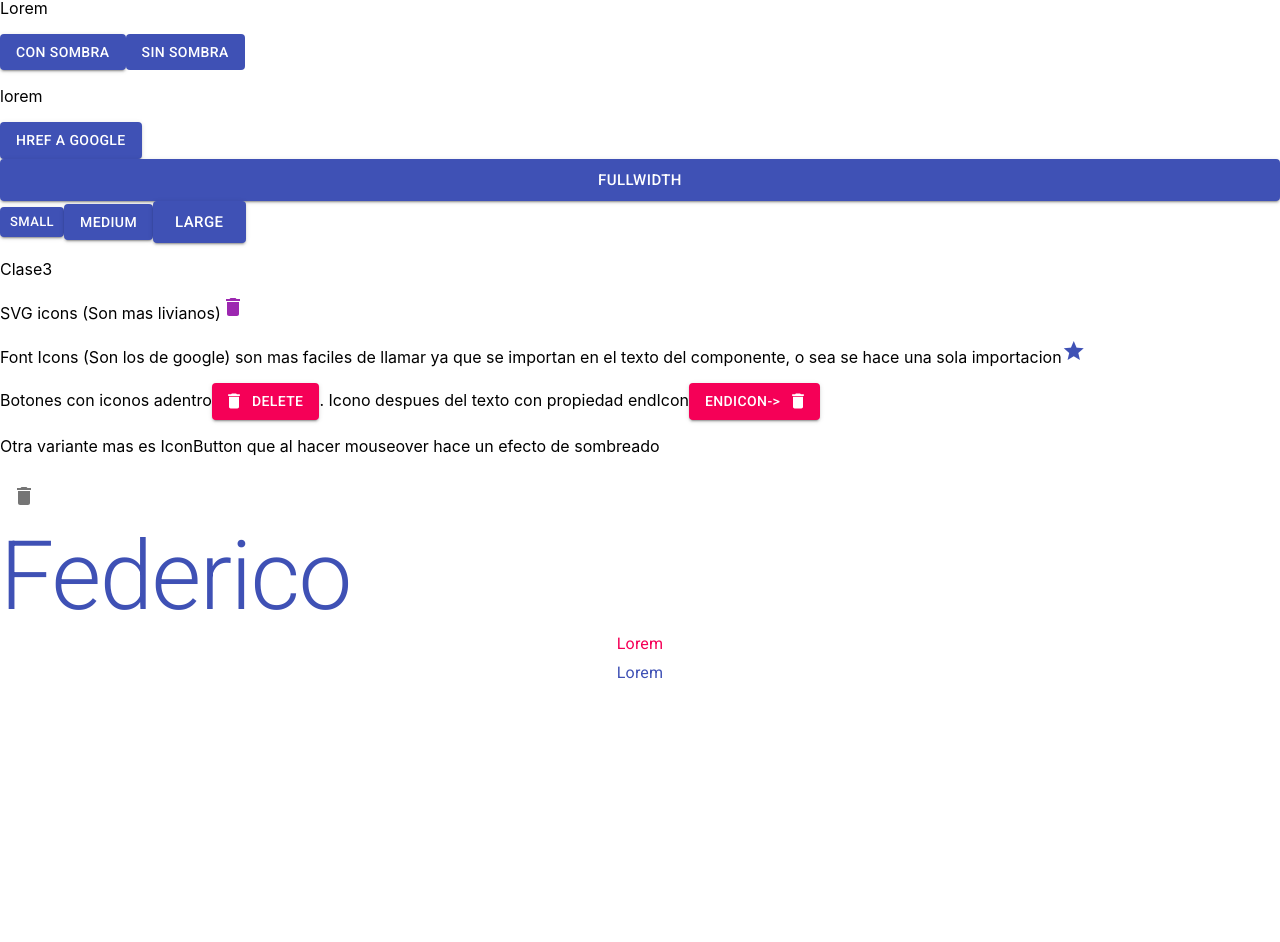
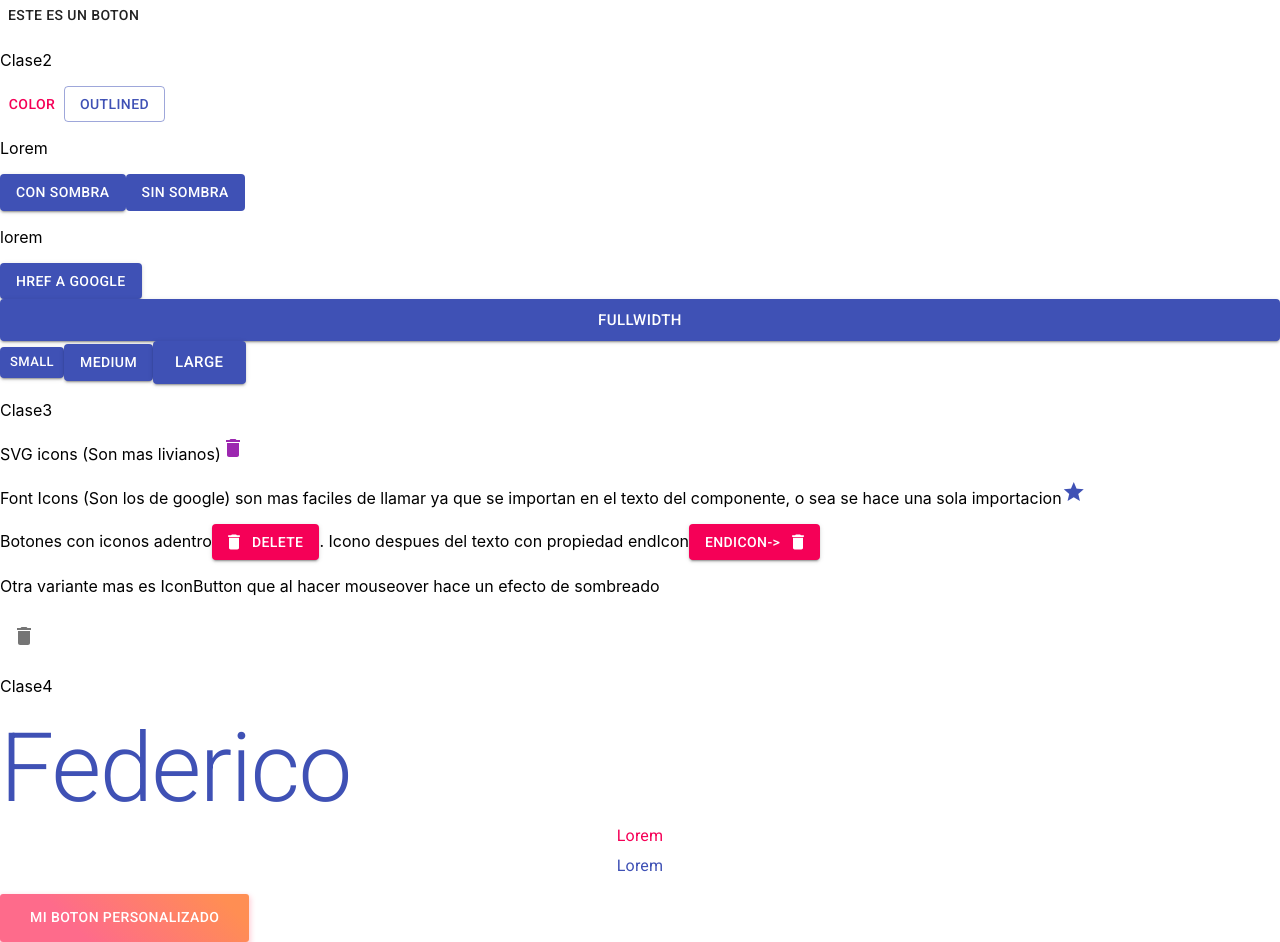
Before and after one commit to garipfederico/material_ui, a React (Create React App) app: page / in a window 1280 px wide. Shown: the part 55-997 px from the top of the page. Before the commit the page ends 800 px from the top, so only its background shows below. Built offline with nearby package versions, Linux system fonts and the light colour scheme.

Commit message:
Video5
Video5
Curso Material UI #05 MakeStyle CSS [ React js con Material Design ]
URL: https://www.youtube.com/watch?v=lyFf80D0ggY&list=PLPl81lqbj-4Kn-PRUvHuzh_591Euc3688&index=6
material-ui/styles
                           >Hook API

```diff
--- a/src/App.jsx
+++ b/src/App.jsx
@@ -5,98 +5,21 @@ import React from 'react'
 // import Button from '@material-ui/core/Button'
 //Son dos formas de importar distintas
 // import { Button } from '@material-ui/core/'
-import DeleteIcon from '@mui/icons-material/Delete';
-import { Button, Icon, IconButton } from '@material-ui/core'
+
+import Clase1 from './component/Clase1'
+import Clase2 from './component/Clase2'
+import Clase3 from './component/Clase3'
 import Clase4 from './component/Clase4'
+import Clase5 from './component/Clase5'
 
 function App() {
   return (
     <div>
-
-      <Button>Este es un boton</Button>
-
-
-      <Button color="secondary">
-        color
-      </Button>
-      <Button
-        color="primary"
-        variant="outlined"
-      >
-        outlined
-      </Button>
-      <p>Lorem</p>
-
-      <Button
-        color="primary"
-        variant="contained">
-        con sombra
-      </Button>
-
-      <Button
-        color="primary"
-        variant="contained"
-        disableElevation>
-        sin sombra
-      </Button>
-
-      <p>lorem</p>
-      <Button
-        color="primary"
-        variant="contained"
-        href="https://google.com">
-        href a google
-      </Button>
-      <Button
-        color="primary"
-        variant="contained"
-        fullWidth
-        size="large">
-        fullwidth
-      </Button>
-
-      <Button
-        color="primary"
-        variant="contained"
-        size="small">
-        small
-      </Button>
-      <Button
-        color="primary"
-        variant="contained"
-        size="medium">
-        medium
-      </Button>
-      <Button
-        color="primary"
-        variant="contained"
-        size="large">
-        large
-      </Button>
-      <p>Clase3</p>
-      SVG icons (Son mas livianos)
-      <DeleteIcon
-        color='secondary'
-      />
-
-      <p>Font Icons (Son los de google) son mas faciles de llamar ya que se importan en el texto del componente, o sea se hace una sola importacion
-        <Icon
-          color='primary'
-        >star</Icon></p>
-      <p>Botones con iconos adentro
-        <Button variant="contained" color="secondary" startIcon={<DeleteIcon />}>
-          Delete
-        </Button>
-
-        .    Icono despues del texto con propiedad endIcon
-        <Button variant="contained" color="secondary" endIcon={<DeleteIcon />}>
-        endIcon-></Button>
-      </p>
-      <p>Otra variante mas es IconButton que al hacer mouseover hace un efecto de sombreado</p>
-     <IconButton aria-label="delete">
-       <DeleteIcon></DeleteIcon>
-     </IconButton>
-    <Clase4></Clase4>
+      <Clase1 />
+      <Clase2 />
+      <Clase3 />
+      <Clase4 />
+      <Clase5 />
     </div>
   );
 }
--- /dev/null
+++ b/src/component/Clase1.js
@@ -0,0 +1,14 @@
+import React, { Component } from 'react'
+
+import { Button } from '@material-ui/core'
+
+export default class Clase1 extends Component {
+    render() {
+        return (
+            <div>
+                <p>Clase 1</p>
+                <Button>Este es un boton</Button>
+            </div>
+        )
+    }
+}
--- /dev/null
+++ b/src/component/Clase2.js
@@ -0,0 +1,70 @@
+import React, { Component } from 'react'
+import Button from '@material-ui/core/Button'
+
+export default class Clase2 extends Component {
+  render() {
+    return (
+      <div>
+
+
+      <p>Clase2</p>
+      <Button color="secondary">
+        color
+      </Button>
+      <Button
+        color="primary"
+        variant="outlined"
+      >
+        outlined
+      </Button>
+      <p>Lorem</p>
+
+      <Button
+        color="primary"
+        variant="contained">
+        con sombra
+      </Button>
+
+      <Button
+        color="primary"
+        variant="contained"
+        disableElevation>
+        sin sombra
+      </Button>
+
+      <p>lorem</p>
+      <Button
+        color="primary"
+        variant="contained"
+        href="https://google.com">
+        href a google
+      </Button>
+      <Button
+        color="primary"
+        variant="contained"
+        fullWidth
+        size="large">
+        fullwidth
+      </Button>
+      <Button
+                    color="primary"
+                    variant="contained"
+                    size="small">
+                    small
+                </Button>
+                <Button
+                    color="primary"
+                    variant="contained"
+                    size="medium">
+                    medium
+                </Button>
+                <Button
+                    color="primary"
+                    variant="contained"
+                    size="large">
+                    large
+                </Button>
+      </div>
+    )
+  }
+}
--- /dev/null
+++ b/src/component/Clase3.js
@@ -0,0 +1,35 @@
+import React, { Component } from 'react'
+import { Button, Icon, IconButton } from '@material-ui/core'
+import DeleteIcon from '@mui/icons-material/Delete';
+
+export default class Clase3 extends Component {
+    render() {
+        return (
+            <div>
+                <p>Clase3</p>
+                SVG icons (Son mas livianos)
+                <DeleteIcon
+                    color='secondary'
+                />
+
+                <p>Font Icons (Son los de google) son mas faciles de llamar ya que se importan en el texto del componente, o sea se hace una sola importacion
+                    <Icon
+                        color='primary'
+                    >star</Icon></p>
+                <p>Botones con iconos adentro
+                    <Button variant="contained" color="secondary" startIcon={<DeleteIcon />}>
+                        Delete
+                    </Button>
+
+                    .    Icono despues del texto con propiedad endIcon
+                    <Button variant="contained" color="secondary" endIcon={<DeleteIcon />}>
+        endIcon-></Button>
+                </p>
+                <p>Otra variante mas es IconButton que al hacer mouseover hace un efecto de sombreado</p>
+                <IconButton aria-label="delete">
+                    <DeleteIcon></DeleteIcon>
+                </IconButton>
+            </div>
+        )
+    }
+}
--- a/src/component/Clase4.js
+++ b/src/component/Clase4.js
@@ -6,12 +6,12 @@ export default class Clase4 extends Component {
     render() {
         return (
             <div>
+                <p>Clase4</p>
                 <Typography variant="h1" color="primary">
                     Federico
                 </Typography>
                 <Typography variant="body1" align="center" color="secondary" gutterBottom >Lorem</Typography>
                 <Typography variant="body1" align="center" color="primary" paragraph>Lorem</Typography>
-
             </div>
         )
     }
--- /dev/null
+++ b/src/component/Clase5.js
@@ -0,0 +1,29 @@
+import React, { Component } from 'react'
+import Button from '@material-ui/core/Button'
+import { makeStyles } from '@material-ui/styles'
+
+const useStyle = makeStyles({
+    juanito: {
+        background: 'linear-gradient(45deg, #FE6B8B 30%, #FF8E53 90%)',
+        border: 0,
+        borderRadius: 3,
+        boxShadow: '0 3px 5px 2px rgba(255, 105, 135, .3)',
+        color: 'white',
+        height: 48,
+        padding: '0 30px'
+    }
+
+})
+
+export default function Clase5() {
+const classes = useStyle()
+
+    return (
+        <div>
+            <Button
+            className={classes.juanito}>
+                MI BOTON PERSONALIZADO
+            </Button>
+        </div>
+    )
+}
```
